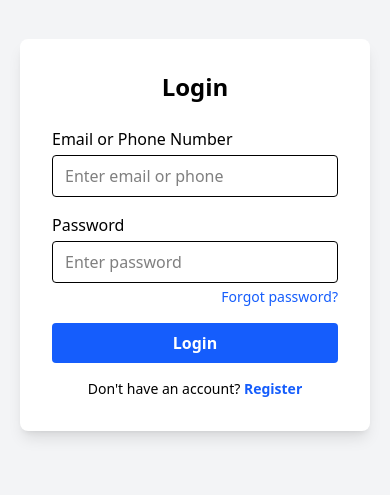
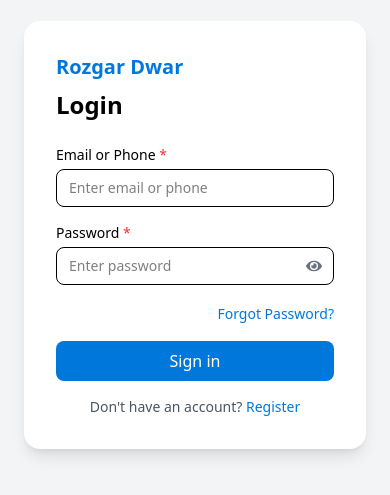
Before and after one commit to Rishabtyagi194/Rozgar-consultant-frontend, a React (Vite) app: page / in a window 390 px wide. Shown: the part 187-682 px from the top of the page. Built offline with nearby package versions, Linux system fonts and the light colour scheme.

Commit message:
changes in login

```diff
--- a/package.json
+++ b/package.json
@@ -25,6 +25,7 @@
     "react-hot-toast": "^2.6.0",
     "react-icons": "^5.5.0",
     "react-router-dom": "^7.12.0",
+    "react-toastify": "^11.0.5",
     "tailwind-merge": "^3.4.0",
     "tailwindcss": "^4.1.17",
     "xlsx": "^0.18.5"
--- a/src/Pages/Login.jsx
+++ b/src/Pages/Login.jsx
@@ -1,5 +1,8 @@
 import React, { useState } from "react";
 import { useNavigate } from "react-router-dom";
+import { FaEye, FaEyeSlash } from "react-icons/fa";
+import { ToastContainer, toast } from "react-toastify";
+import "react-toastify/dist/ReactToastify.css";
 
 const Login = () => {
   const navigate = useNavigate();
@@ -10,10 +13,10 @@ const Login = () => {
   });
 
   const [loading, setLoading] = useState(false);
+  const [showPassword, setShowPassword] = useState(false);
 
   const handleChange = (e) => {
     const { name, value } = e.target;
-
     setFormData((prev) => ({
       ...prev,
       [name]: value,
@@ -27,7 +30,9 @@ const Login = () => {
     setLoading(true);
 
     try {
-      const res = await fetch("https://qa.api.rozgardwar.cloud/api/employer/login", {
+      const res = await fetch(
+        "https://qa.api.rozgardwar.cloud/api/employer/login",
+        {
           method: "POST",
           headers: {
             "Content-Type": "application/json",
@@ -36,13 +41,13 @@ const Login = () => {
             username: formData.username,
             password: formData.password,
           }),
-      });
+        }
+      );
 
       const data = await res.json();
-      console.log("Login API response:", data);
 
       if (!res.ok) {
-        toast(data?.message || "Login failed");
+        toast.error(data?.message || "Login failed");
         return;
       }
 
@@ -50,36 +55,42 @@ const Login = () => {
       const employer = data?.employer;
 
       if (!token) {
-        toast("Token not received from server");
+        toast.error("Token not received from server");
         return;
       }
 
-      // ✅ STORE IN LOCALSTORAGE (CORRECT KEYS)
       localStorage.setItem("token", token);
       localStorage.setItem("user", JSON.stringify(employer));
 
-      toast("Login Successful!");
-
-      // ✅ Redirect
+      toast.success("Login Successful!");
       navigate("/home");
     } catch (error) {
       console.error("Login Error:", error);
-      toast("Something went wrong. Please try again.");
+      toast.error("Something went wrong. Please try again.");
     } finally {
       setLoading(false);
     }
   };
 
   return (
-    <div className="min-h-screen flex items-center justify-center bg-gray-100 px-5">
-      <div className="w-full max-w-md bg-white shadow-lg rounded-lg p-8">
-        <h2 className="text-2xl font-bold text-center mb-6">Login</h2>
+    <>
+      {/* ✅ Toast only for Login */}
+      <ToastContainer position="top-right" autoClose={3000} />
+
+      <div className="min-h-screen flex items-center justify-center bg-gray-100 p-6">
+        <div className="bg-white shadow-lg rounded-2xl overflow-hidden flex w-full max-w-5xl">
+          {/* Left Side - Form */}
+          <div className="w-full md:w-1/2 p-8">
+            <h2 className="text-xl font-bold text-[#0078db] mb-2">
+              Rozgar Dwar
+            </h2>
+            <h3 className="text-2xl font-semibold mb-6">Login</h3>
 
             <form onSubmit={handleSubmit} className="space-y-4">
               {/* Username */}
               <div>
-            <label className="block font-medium mb-1">
-              Email or Phone Number
+                <label className="block text-sm font-medium mb-1">
+                  Email or Phone <span className="text-red-500">*</span>
                 </label>
                 <input
                   type="text"
@@ -87,58 +98,84 @@ const Login = () => {
                   value={formData.username}
                   onChange={handleChange}
                   required
-              className="w-full border px-3 py-2 rounded focus:outline-none focus:ring-2 focus:ring-blue-500"
                   placeholder="Enter email or phone"
+                  className="w-full border rounded-lg px-3 py-2 text-sm focus:outline-none focus:ring-2 focus:ring-[#0078db]"
                 />
               </div>
 
               {/* Password */}
               <div>
-            <label className="block font-medium mb-1">Password</label>
+                <label className="block text-sm font-medium mb-1">
+                  Password <span className="text-red-500">*</span>
+                </label>
+                <div className="relative">
                   <input
-              type="password"
+                    type={showPassword ? "text" : "password"}
                     name="password"
                     value={formData.password}
                     onChange={handleChange}
                     required
-              className="w-full border px-3 py-2 rounded focus:outline-none focus:ring-2 focus:ring-blue-500"
                     placeholder="Enter password"
+                    className="w-full border rounded-lg px-3 py-2 pr-10 text-sm focus:outline-none focus:ring-2 focus:ring-[#0078db]"
                   />
+                  <span
+                    className="absolute right-3 top-1/2 -translate-y-1/2 cursor-pointer text-gray-500"
+                    onClick={() => setShowPassword(!showPassword)}
+                  >
+                    {showPassword ? <FaEyeSlash /> : <FaEye />}
+                  </span>
+                </div>
+              </div>
 
-            <p className="text-right text-sm mt-1">
+              {/* Forgot Password */}
+              <div className="text-right">
                 <button
                   type="button"
                   onClick={() => navigate("/forgot-password")}
-                className="text-blue-600 hover:underline cursor-pointer"
+                  className="text-sm text-[#0078db] hover:underline"
                 >
-                Forgot password?
+                  Forgot Password?
                 </button>
-            </p>
               </div>
 
-          {/* Submit Button */}
+              {/* Submit */}
               <button
                 type="submit"
                 disabled={loading}
-            className="w-full bg-blue-600 text-white py-2 rounded font-semibold disabled:bg-gray-400 hover:bg-blue-700 transition"
+                className={`w-full bg-[#0078db] text-white py-2 rounded-lg transition flex items-center justify-center ${
+                  loading
+                    ? "opacity-70 cursor-not-allowed"
+                    : "hover:bg-[#005fa8]"
+                }`}
               >
-            {loading ? "Logging in..." : "Login"}
+                {loading ? "Logging in..." : "Sign in"}
               </button>
-        </form>
 
               {/* Register */}
-        <p className="text-sm text-center mt-4">
+              <p className="text-sm text-center text-gray-600 mt-4">
                 Don&apos;t have an account?{" "}
                 <button
                   type="button"
                   onClick={() => navigate("/register-agency")}
-            className="text-blue-600 font-semibold cursor-pointer hover:underline"
+                  className="text-[#0078db] font-medium hover:underline"
                 >
                   Register
                 </button>
               </p>
+            </form>
+          </div>
+
+          {/* Right Side Image */}
+          <div className="hidden md:block md:w-1/2">
+            <img
+              src="https://images.pexels.com/photos/1181355/pexels-photo-1181355.jpeg"
+              alt="Login"
+              className="w-full h-full object-cover"
+            />
           </div>
         </div>
+      </div>
+    </>
   );
 };
 
--- a/src/pages/Login.jsx
+++ b/src/pages/Login.jsx
@@ -1,5 +1,8 @@
 import React, { useState } from "react";
 import { useNavigate } from "react-router-dom";
+import { FaEye, FaEyeSlash } from "react-icons/fa";
+import { ToastContainer, toast } from "react-toastify";
+import "react-toastify/dist/ReactToastify.css";
 
 const Login = () => {
   const navigate = useNavigate();
@@ -10,10 +13,10 @@ const Login = () => {
   });
 
   const [loading, setLoading] = useState(false);
+  const [showPassword, setShowPassword] = useState(false);
 
   const handleChange = (e) => {
     const { name, value } = e.target;
-
     setFormData((prev) => ({
       ...prev,
       [name]: value,
@@ -27,7 +30,9 @@ const Login = () => {
     setLoading(true);
 
     try {
-      const res = await fetch("https://qa.api.rozgardwar.cloud/api/employer/login", {
+      const res = await fetch(
+        "https://qa.api.rozgardwar.cloud/api/employer/login",
+        {
           method: "POST",
           headers: {
             "Content-Type": "application/json",
@@ -36,13 +41,13 @@ const Login = () => {
             username: formData.username,
             password: formData.password,
           }),
-      });
+        }
+      );
 
       const data = await res.json();
-      console.log("Login API response:", data);
 
       if (!res.ok) {
-        toast(data?.message || "Login failed");
+        toast.error(data?.message || "Login failed");
         return;
       }
 
@@ -50,36 +55,42 @@ const Login = () => {
       const employer = data?.employer;
 
       if (!token) {
-        toast("Token not received from server");
+        toast.error("Token not received from server");
         return;
       }
 
-      // ✅ STORE IN LOCALSTORAGE (CORRECT KEYS)
       localStorage.setItem("token", token);
       localStorage.setItem("user", JSON.stringify(employer));
 
-      toast("Login Successful!");
-
-      // ✅ Redirect
+      toast.success("Login Successful!");
       navigate("/home");
     } catch (error) {
       console.error("Login Error:", error);
-      toast("Something went wrong. Please try again.");
+      toast.error("Something went wrong. Please try again.");
     } finally {
       setLoading(false);
     }
   };
 
   return (
-    <div className="min-h-screen flex items-center justify-center bg-gray-100 px-5">
-      <div className="w-full max-w-md bg-white shadow-lg rounded-lg p-8">
-        <h2 className="text-2xl font-bold text-center mb-6">Login</h2>
+    <>
+      {/* ✅ Toast only for Login */}
+      <ToastContainer position="top-right" autoClose={3000} />
+
+      <div className="min-h-screen flex items-center justify-center bg-gray-100 p-6">
+        <div className="bg-white shadow-lg rounded-2xl overflow-hidden flex w-full max-w-5xl">
+          {/* Left Side - Form */}
+          <div className="w-full md:w-1/2 p-8">
+            <h2 className="text-xl font-bold text-[#0078db] mb-2">
+              Rozgar Dwar
+            </h2>
+            <h3 className="text-2xl font-semibold mb-6">Login</h3>
 
             <form onSubmit={handleSubmit} className="space-y-4">
               {/* Username */}
               <div>
-            <label className="block font-medium mb-1">
-              Email or Phone Number
+                <label className="block text-sm font-medium mb-1">
+                  Email or Phone <span className="text-red-500">*</span>
                 </label>
                 <input
                   type="text"
@@ -87,58 +98,84 @@ const Login = () => {
                   value={formData.username}
                   onChange={handleChange}
                   required
-              className="w-full border px-3 py-2 rounded focus:outline-none focus:ring-2 focus:ring-blue-500"
                   placeholder="Enter email or phone"
+                  className="w-full border rounded-lg px-3 py-2 text-sm focus:outline-none focus:ring-2 focus:ring-[#0078db]"
                 />
               </div>
 
               {/* Password */}
               <div>
-            <label className="block font-medium mb-1">Password</label>
+                <label className="block text-sm font-medium mb-1">
+                  Password <span className="text-red-500">*</span>
+                </label>
+                <div className="relative">
                   <input
-              type="password"
+                    type={showPassword ? "text" : "password"}
                     name="password"
                     value={formData.password}
                     onChange={handleChange}
                     required
-              className="w-full border px-3 py-2 rounded focus:outline-none focus:ring-2 focus:ring-blue-500"
                     placeholder="Enter password"
+                    className="w-full border rounded-lg px-3 py-2 pr-10 text-sm focus:outline-none focus:ring-2 focus:ring-[#0078db]"
                   />
+                  <span
+                    className="absolute right-3 top-1/2 -translate-y-1/2 cursor-pointer text-gray-500"
+                    onClick={() => setShowPassword(!showPassword)}
+                  >
+                    {showPassword ? <FaEyeSlash /> : <FaEye />}
+                  </span>
+                </div>
+              </div>
 
-            <p className="text-right text-sm mt-1">
+              {/* Forgot Password */}
+              <div className="text-right">
                 <button
                   type="button"
                   onClick={() => navigate("/forgot-password")}
-                className="text-blue-600 hover:underline cursor-pointer"
+                  className="text-sm text-[#0078db] hover:underline"
                 >
-                Forgot password?
+                  Forgot Password?
                 </button>
-            </p>
               </div>
 
-          {/* Submit Button */}
+              {/* Submit */}
               <button
                 type="submit"
                 disabled={loading}
-            className="w-full bg-blue-600 text-white py-2 rounded font-semibold disabled:bg-gray-400 hover:bg-blue-700 transition"
+                className={`w-full bg-[#0078db] text-white py-2 rounded-lg transition flex items-center justify-center ${
+                  loading
+                    ? "opacity-70 cursor-not-allowed"
+                    : "hover:bg-[#005fa8]"
+                }`}
               >
-            {loading ? "Logging in..." : "Login"}
+                {loading ? "Logging in..." : "Sign in"}
               </button>
-        </form>
 
               {/* Register */}
-        <p className="text-sm text-center mt-4">
+              <p className="text-sm text-center text-gray-600 mt-4">
                 Don&apos;t have an account?{" "}
                 <button
                   type="button"
                   onClick={() => navigate("/register-agency")}
-            className="text-blue-600 font-semibold cursor-pointer hover:underline"
+                  className="text-[#0078db] font-medium hover:underline"
                 >
                   Register
                 </button>
               </p>
+            </form>
+          </div>
+
+          {/* Right Side Image */}
+          <div className="hidden md:block md:w-1/2">
+            <img
+              src="https://images.pexels.com/photos/1181355/pexels-photo-1181355.jpeg"
+              alt="Login"
+              className="w-full h-full object-cover"
+            />
           </div>
         </div>
+      </div>
+    </>
   );
 };
 
```
Also changed, not shown: 1 other file (tests, documents, lock files or other folders). Lines whose indentation alone changed are shown as unchanged.
